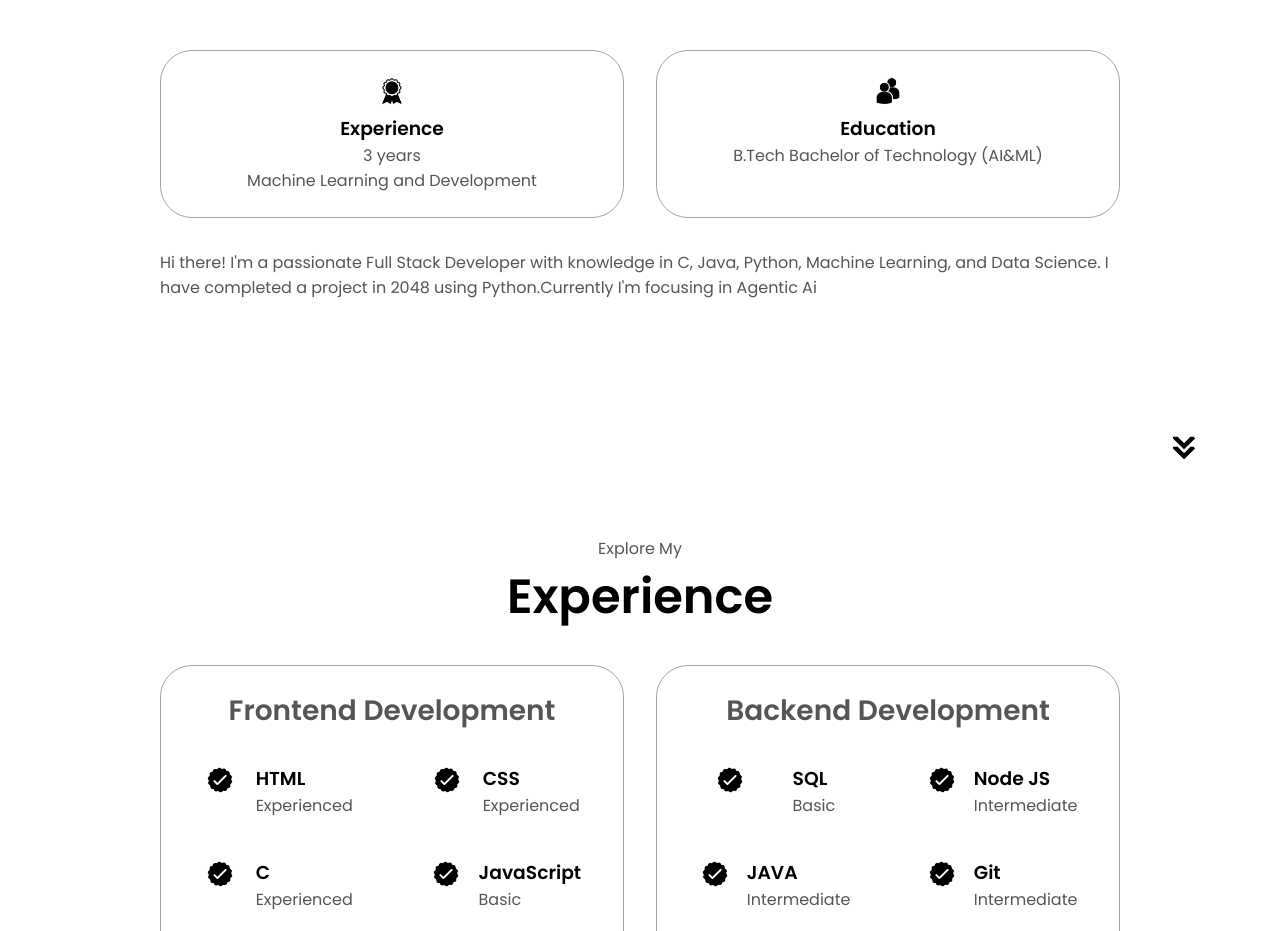
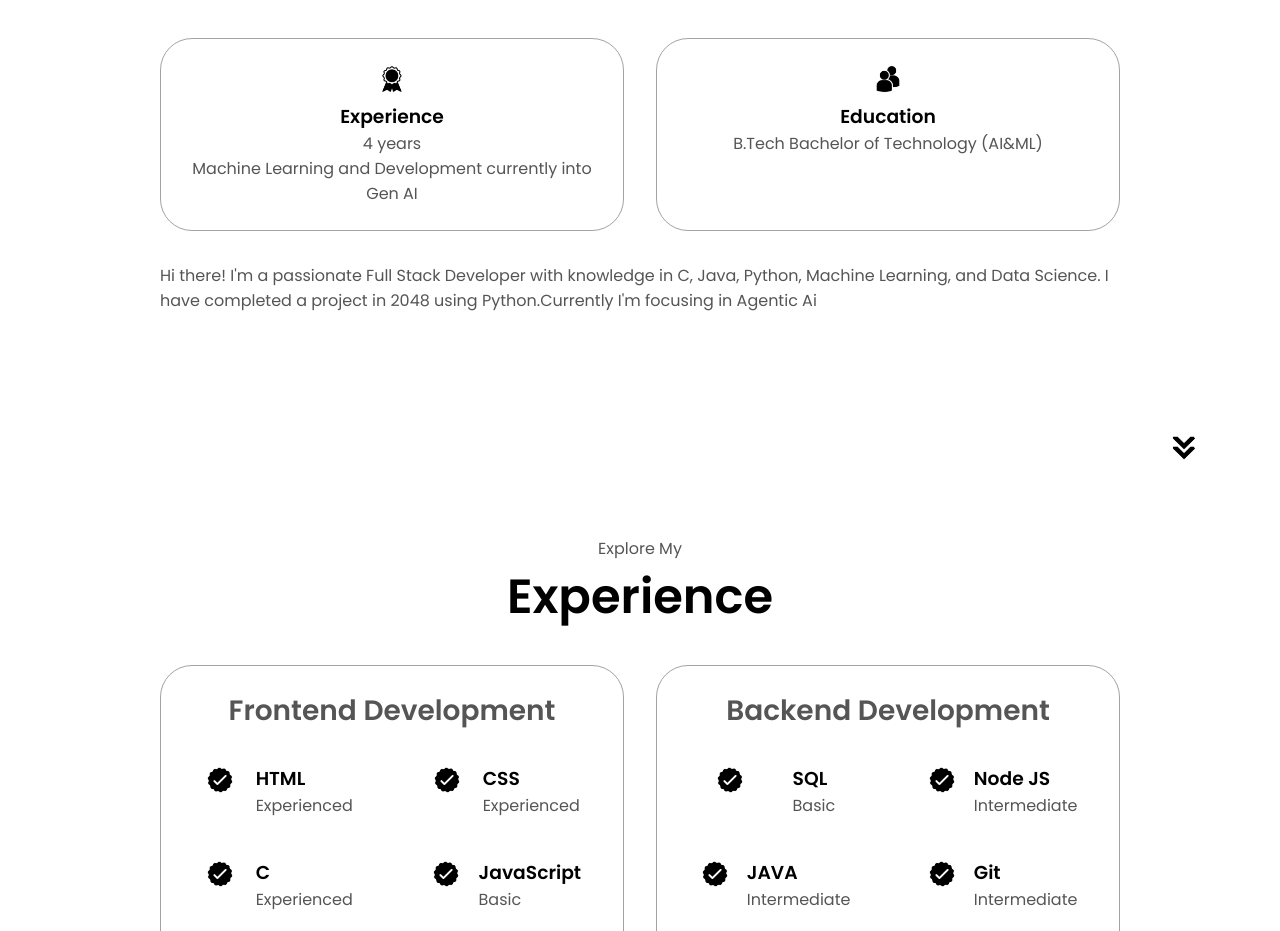
Before and after one commit to selvaganesh19/My_Portfolio, a website: page index.html in a window 1280 px wide. Shown: the part 1160-2091 px from the top of the page. Drawn offline with Linux system fonts and the light colour scheme.

Commit message:
Upadted html                                             Co-authored-by: selvaganesh19 <selvavelayutham395@gmail.com>

```diff
--- a/index.html
+++ b/index.html
@@ -74,7 +74,7 @@
           <div class="details-container">
             <img src="./assets/experience.png" alt="Experience icon" class="icon" />
             <h3>Experience</h3>
-            <p>3 years <br />Machine Learning and Development</p>
+            <p>4 years <br />Machine Learning and Development currently into Gen AI</p>
           </div>
           <div class="details-container">
             <img src="./assets/education.png" alt="Education icon" class="icon" />
```
